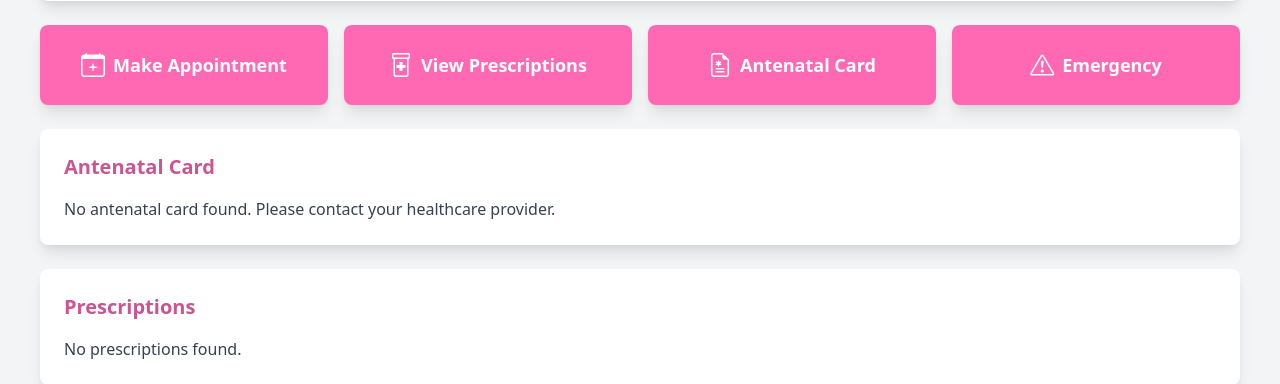
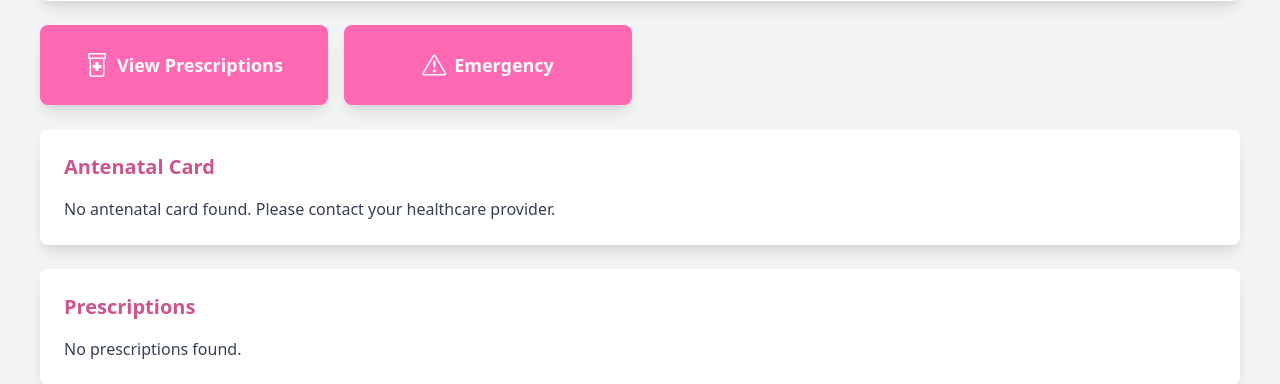
Before and after one commit to allankalema/healthcaresystem, a Django app: page /patient_dashboard/ in a window 1280 px wide. Shown: the part 307-691 px from the top of the page. Run offline with Django 5.2, Linux system fonts and the light colour scheme; a user stored in the database is signed in; data comes from the database, SQL or seed files in the repository; both versions use the stored data as it was after the commit.

Commit message:
removed something

```diff
--- a/templates/dashboards/patient_dashboard.html
+++ b/templates/dashboards/patient_dashboard.html
@@ -12,22 +12,12 @@
 
         <!-- Quick Actions -->
         <div class="grid grid-cols-1 sm:grid-cols-2 lg:grid-cols-4 gap-4 mb-6">
-            <!-- Make Appointment Button -->
-            <a href="#" class="bg-hotpink text-white p-6 rounded-lg shadow-lg hover:bg-hotpink-light transition duration-300 flex items-center justify-center">
-                <i class="bi bi-calendar-plus text-2xl mr-2"></i>
-                <span class="text-lg font-semibold">Make Appointment</span>
-            </a>
-            <!-- View Prescriptions -->
+              <!-- View Prescriptions -->
             <a href="{% url 'my_prescriptions' %}" class="bg-hotpink text-white p-6 rounded-lg shadow-lg hover:bg-hotpink-light transition duration-300 flex items-center justify-center">
                 <i class="bi bi-prescription2 text-2xl mr-2"></i>
                 <span class="text-lg font-semibold">View Prescriptions</span>
             </a>
-            <!-- Antenatal Card -->
-            <a href="#antenatal-card" class="bg-hotpink text-white p-6 rounded-lg shadow-lg hover:bg-hotpink-light transition duration-300 flex items-center justify-center">
-                <i class="bi bi-file-earmark-medical text-2xl mr-2"></i>
-                <span class="text-lg font-semibold">Antenatal Card</span>
-            </a>
-            <!-- Emergency -->
+                 <!-- Emergency -->
             <a href="{% url 'report_emergency' %}" class="bg-hotpink text-white p-6 rounded-lg shadow-lg hover:bg-hotpink-light transition duration-300 flex items-center justify-center">
                 <i class="bi bi-exclamation-triangle text-2xl mr-2"></i>
                 <span class="text-lg font-semibold">Emergency</span>
```
Also changed, not shown: db.sqlite3.
